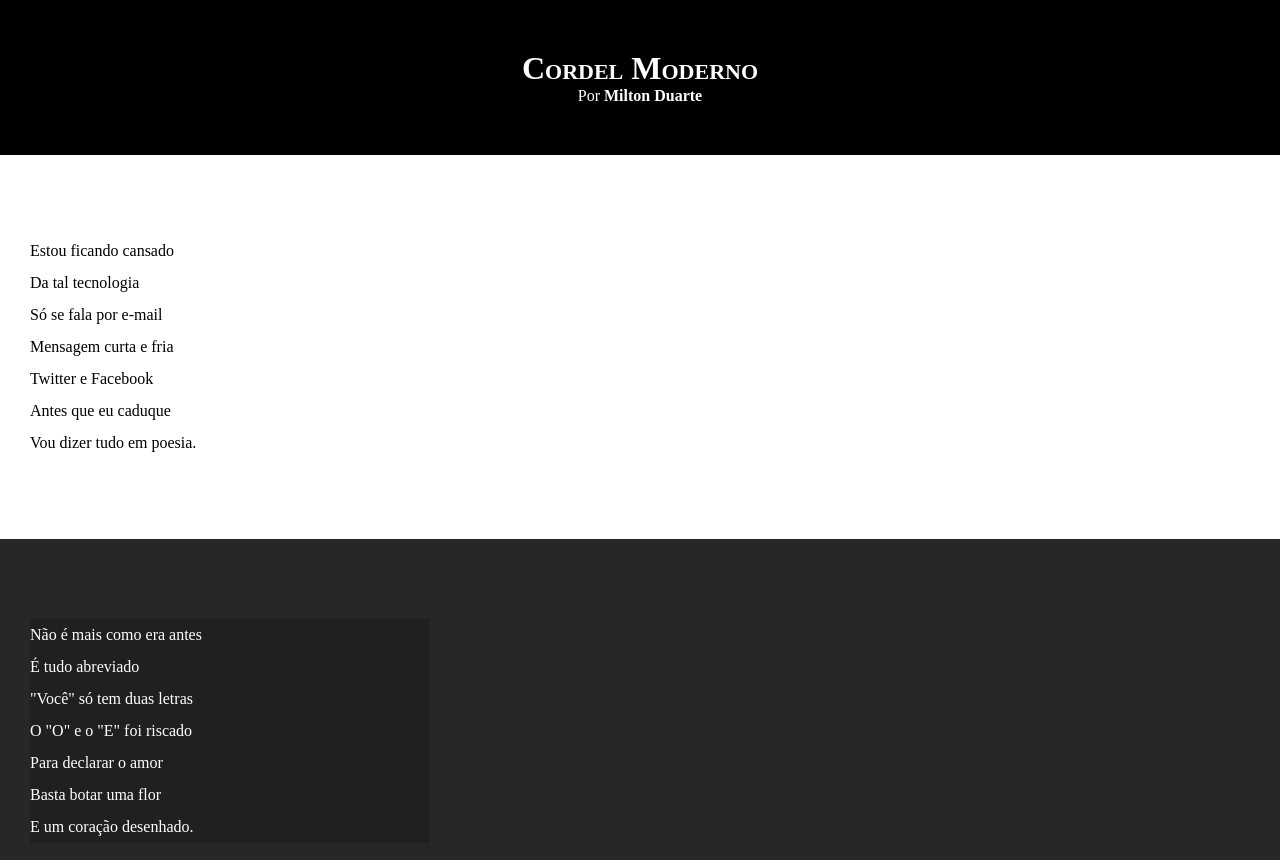
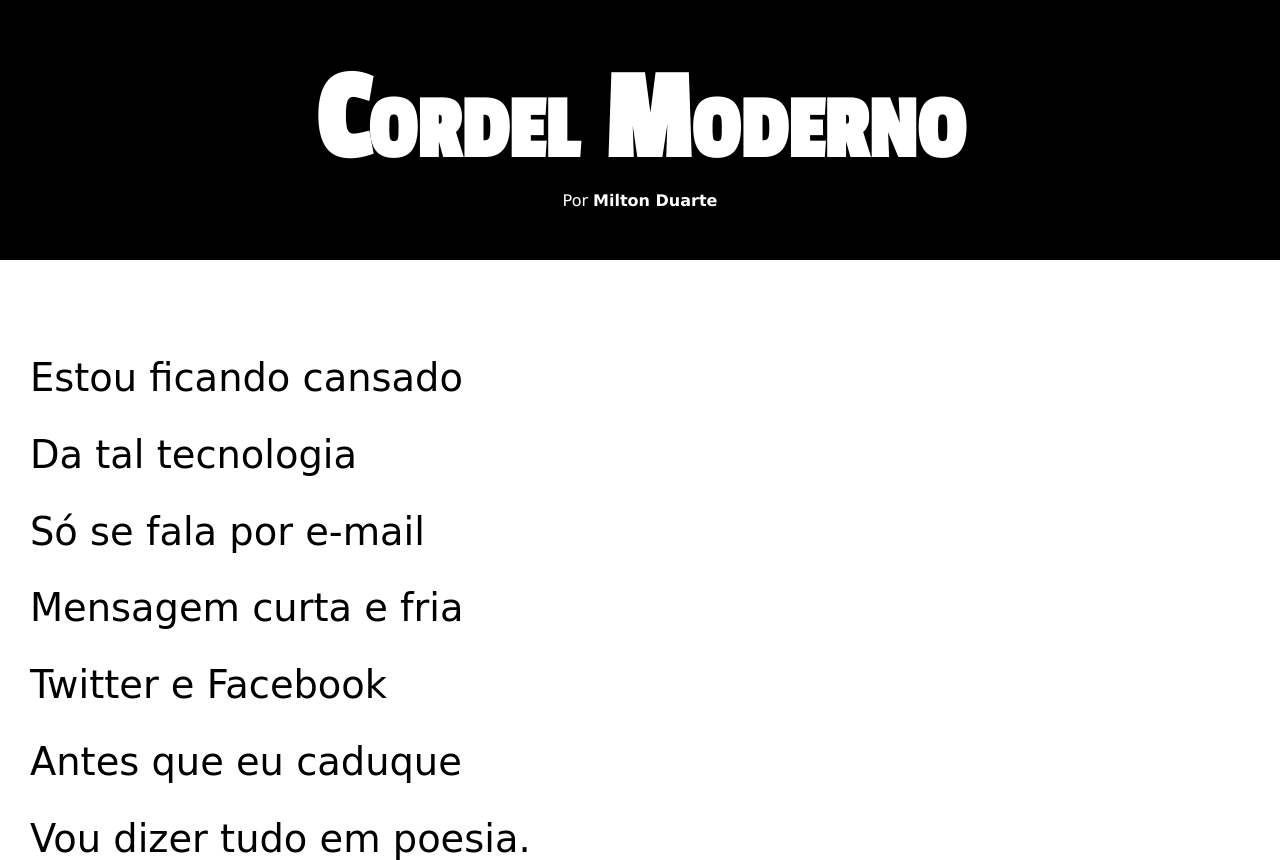
Before and after one commit to Vinilast/html-css, a plain HTML site: page desafios/d012/index.html in a window 1280 px wide. Shown: the top 860 px of the page. Drawn offline with Linux system fonts and the light colour scheme.

Commit message:
atualização de estilos desafio 12

```diff
--- a/desafios/d012/style.css
+++ b/desafios/d012/style.css
@@ -1,11 +1,22 @@
 @charset "UTF-8";
+@import url('https://fonts.googleapis.com/css2?family=Passion+One&swap');
+@import url('https://fonts.googleapis.com/css2?família=Sriracha&display=swap');
+:root{
+    --font1: Verdana, Geneva, Tahoma, sans-serif;
+    --font2: 'Passion One', cursive;
+    --font3: 'Sriracha', cursive;
+
+}
 *{
+
     margin: 0px;
     padding: 0px;
+    font-size: 1em;
 }
 html, body{
     min-height: 100vh;
     background-color: darkgray;
+    font-family: var(--font1);
 }
 header{
     background-color: black;
@@ -15,6 +26,8 @@ header{
 header>h1{
     padding-top: 50px ;
     font-variant: small-caps;
+    font-family: var(--font2);
+    font-size: 10vw;
 
 }
 header>P{
@@ -33,6 +46,8 @@ section{
     padding-bottom: 10vh;
     line-height: 2em;
     padding-left: 30px;
+    font-family: var(--font3);
+    font-size: 3vw;
 
 
 
@@ -51,7 +66,10 @@ section.imagem{
 }
 section.imagem > p{
     background-color: rgba(0, 0, 0, 0.185);
-    width: 400px;
+    display: inline-block;
+    padding: 5px;
+
+
 
 }
 footer{
```
